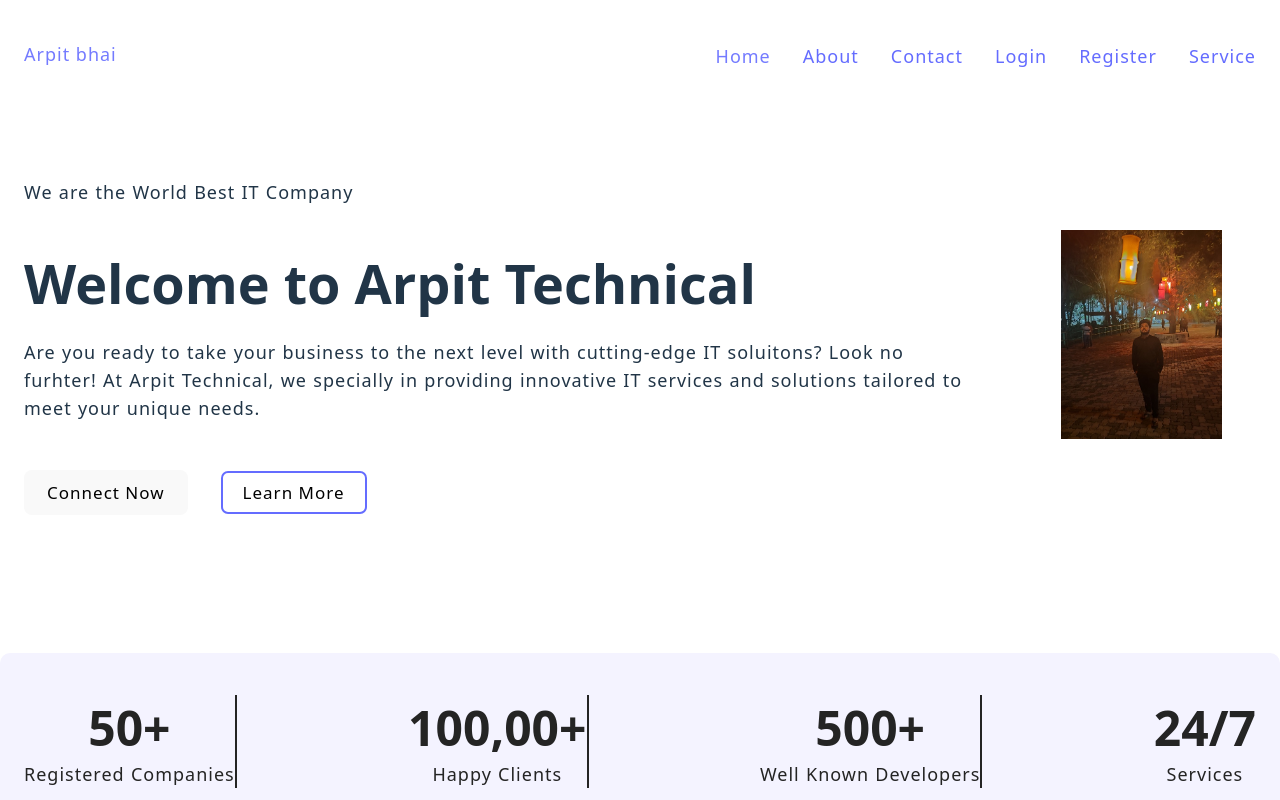
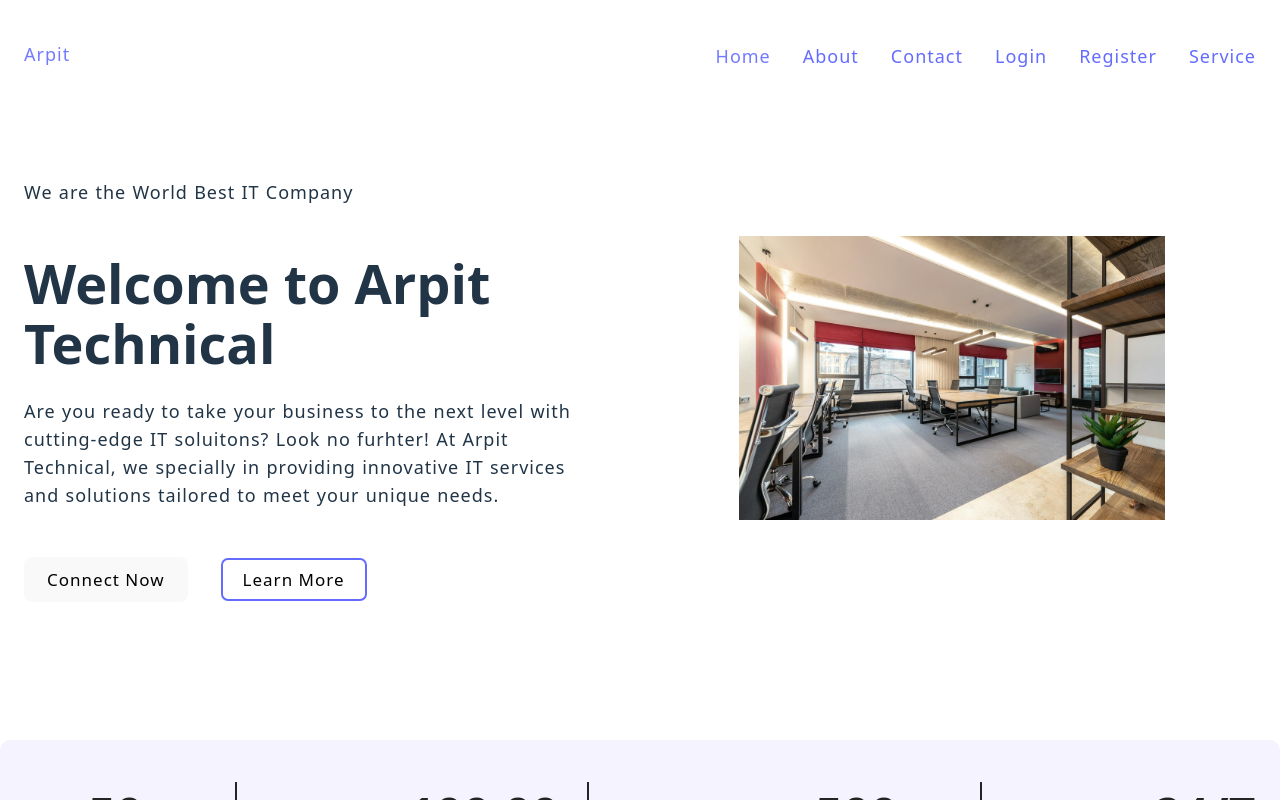
Before and after one commit to ArpitHanotiya/Admin-Portal, a React (Vite) app in the folder client/: page / in a window 1280 px wide. Shown: the top 800 px of the page. Built offline with nearby package versions, Linux system fonts and the light colour scheme.

Commit message:
some changes

```diff
--- a/client/src/components/Navbar.jsx
+++ b/client/src/components/Navbar.jsx
@@ -7,7 +7,7 @@
             <header>
                 <div className="container">
                     <div className="logo-brand">
-                        <NavLink to="/">Arpit bhai</NavLink>
+                        <NavLink to="/">Arpit</NavLink>
                     </div>
 
                     <nav>
```
Also changed, not shown: client/public/image/my_pic.jpg.
